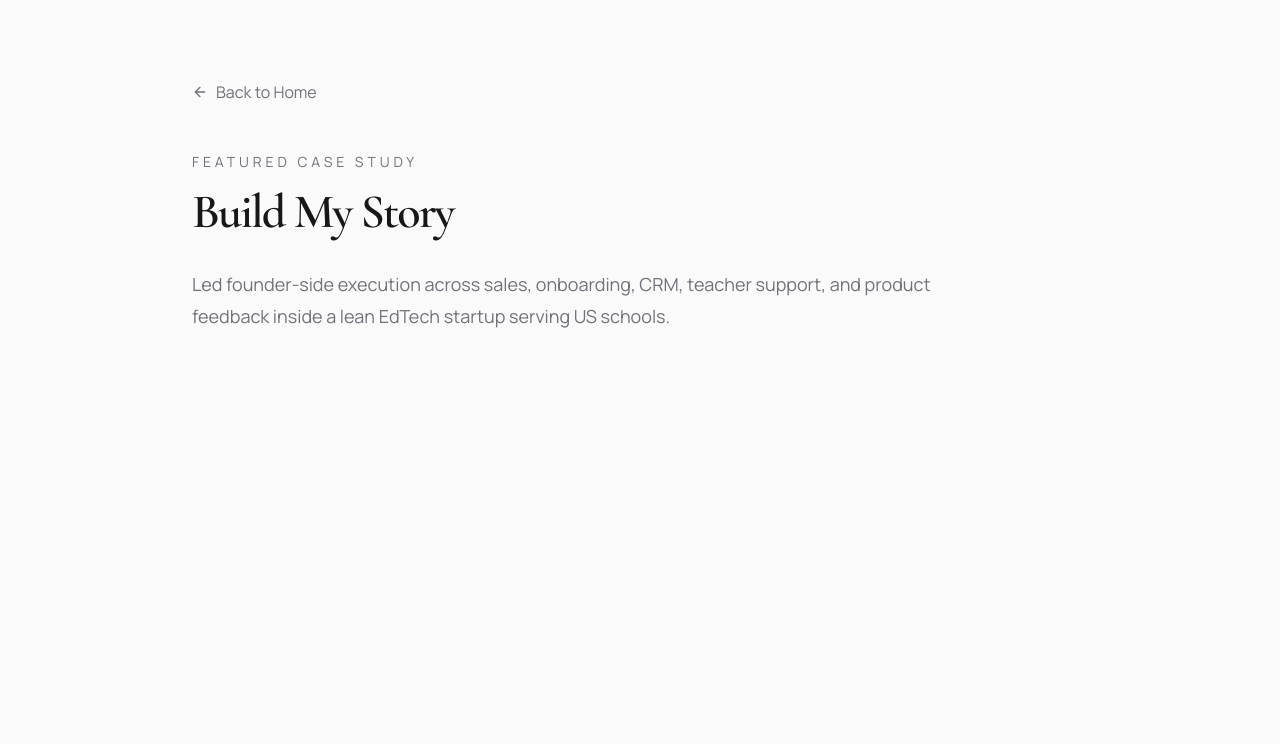
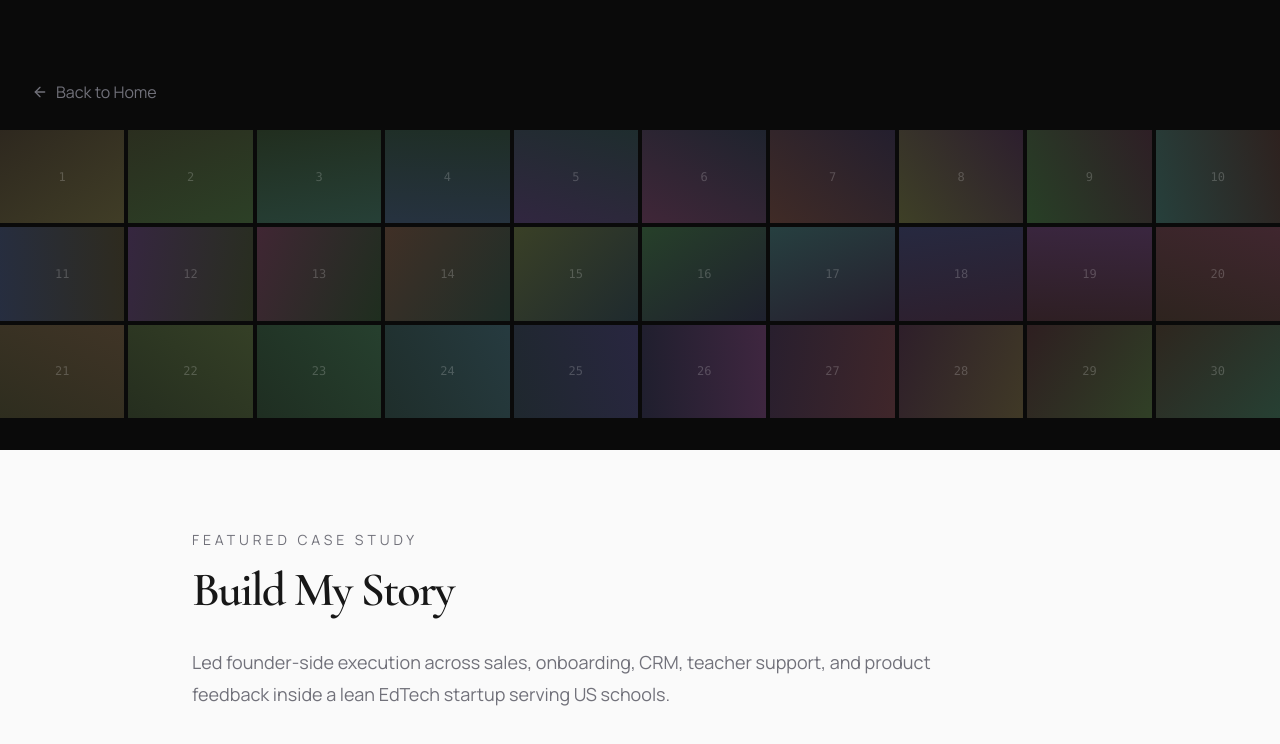
Before and after one commit to benoutflow-hash/ben-portfolio-v2, a Next.js app: page /work/build-my-story in a window 1280 px wide. Shown: the top 744 px of the page. Built offline with nearby package versions, Linux system fonts and the light colour scheme.

Commit message:
feat: add full-width image grid to build-my-story page
Include 30 placeholder slots with gradient backgrounds and numbers.

```diff
--- a/app/work/build-my-story/page.tsx
+++ b/app/work/build-my-story/page.tsx
@@ -1,18 +1,69 @@
 import Link from "next/link";
 import { ArrowLeft } from "lucide-react";
+import Image from "next/image";
+
+// Generate 30 placeholder slots for images
+const imageSlots = Array.from({ length: 30 }, (_, i) => ({
+  id: i + 1,
+  // Placeholder - will be replaced with actual meeting photos
+  src: null,
+}));
 
 export default function BuildMyStoryPage() {
   return (
-    <main className="min-h-screen bg-background text-foreground py-20 px-6 lg:px-8">
-      <div className="max-w-4xl mx-auto">
+    <main className="min-h-screen bg-background text-foreground">
+      {/* Full-width Image Grid Section */}
+      <section className="w-full bg-[#0a0a0a] pt-20 pb-8">
+        {/* Back button overlaid on grid */}
+        <div className="px-6 lg:px-8 mb-6">
           <Link
             href="/"
-          className="inline-flex items-center gap-2 text-muted-foreground hover:text-foreground transition-colors mb-12"
+            className="inline-flex items-center gap-2 text-muted-foreground hover:text-foreground transition-colors"
           >
             <ArrowLeft className="w-4 h-4" />
             Back to Home
           </Link>
+        </div>
 
+        {/* Image Grid - 6 columns x 5 rows = 30 images */}
+        <div className="w-full overflow-hidden">
+          <div className="grid grid-cols-5 md:grid-cols-6 lg:grid-cols-10 gap-1">
+            {imageSlots.map((slot) => (
+              <div
+                key={slot.id}
+                className="aspect-[4/3] relative overflow-hidden bg-[#1a1a1a] group"
+              >
+                {slot.src ? (
+                  <Image
+                    src={slot.src}
+                    alt={`Meeting photo ${slot.id}`}
+                    fill
+                    className="object-cover transition-transform duration-300 group-hover:scale-105"
+                  />
+                ) : (
+                  // Placeholder with subtle gradient variations
+                  <div
+                    className="w-full h-full flex items-center justify-center"
+                    style={{
+                      background: `linear-gradient(${135 + (slot.id * 12)}deg,
+                        hsl(${(slot.id * 37) % 360}, 20%, 15%),
+                        hsl(${(slot.id * 53) % 360}, 25%, 20%))`,
+                    }}
+                  >
+                    <span className="text-white/20 text-xs font-mono">
+                      {slot.id}
+                    </span>
+                  </div>
+                )}
+              </div>
+            ))}
+          </div>
+        </div>
+      </section>
+
+      {/* Content Section */}
+      <section className="py-20 px-6 lg:px-8">
+        <div className="max-w-4xl mx-auto">
           <p className="text-sm uppercase tracking-[0.28em] text-muted-foreground mb-4">
             Featured Case Study
           </p>
@@ -25,6 +76,7 @@ export default function BuildMyStoryPage() {
             schools.
           </p>
         </div>
+      </section>
     </main>
   );
 }
```
Lines whose indentation alone changed are shown as unchanged.
